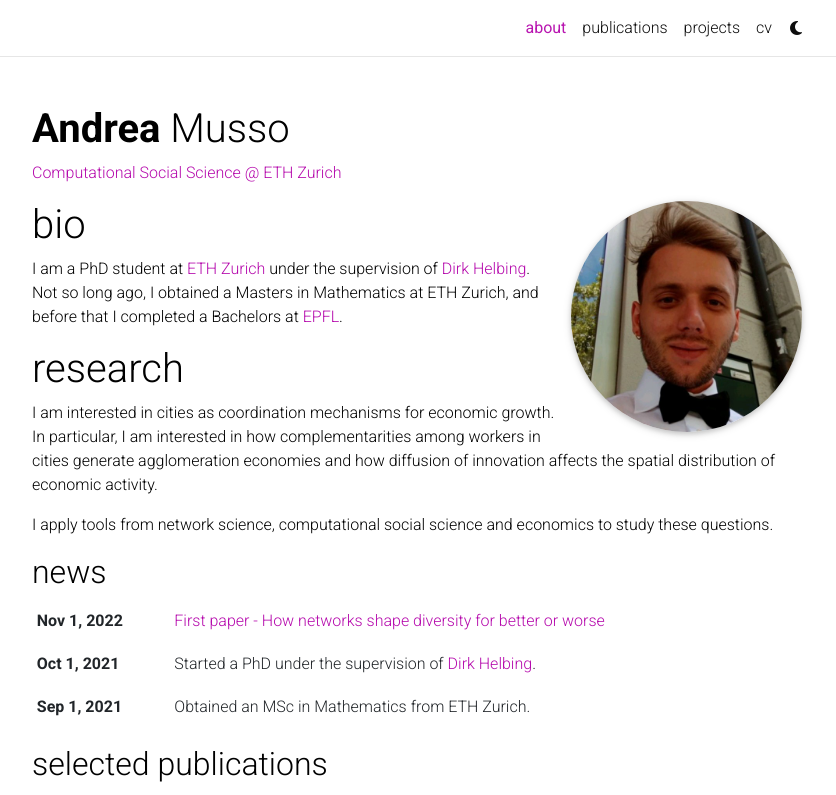
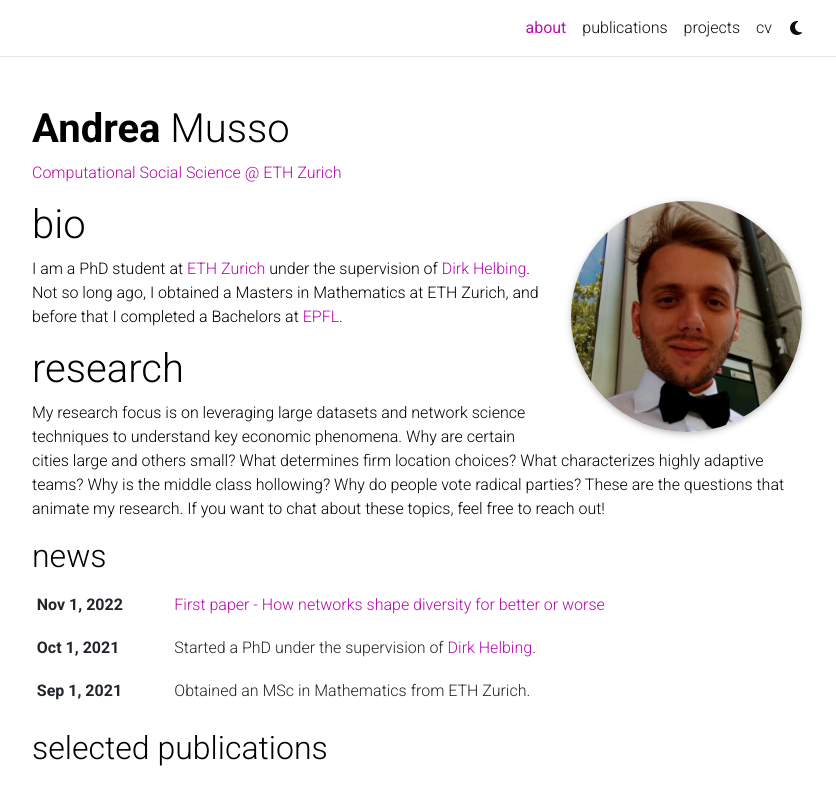
Before and after one commit to andreamusso96/andreamusso96.github.io, a Jekyll site: the page built from _pages/about.md, in a window 1280 px wide and 1181 px high, cut to the strip 0-795 px from the top of the window. Shown: the whole strip, without its empty margins (223-1059 px from the left). Built offline with Jekyll 4.4.1, drawn with Linux system fonts in a browser that asks for light colours; comment, search, counter and statistics services are not loaded; a style sheet for code colours, icons or effects is not loaded.

Commit message:
Updated bio

```diff
--- a/_pages/about.md
+++ b/_pages/about.md
@@ -20,7 +20,6 @@ I am a PhD student at [ETH Zurich](https://coss.ethz.ch/) under the supervision
 Not so long ago, I obtained a Masters in Mathematics at ETH Zurich, and before that I completed a Bachelors at [EPFL](https://www.epfl.ch/en/).
 
 # research
-I am interested in cities as coordination mechanisms for economic growth.
-In particular, I am interested in how complementarities among workers in cities generate agglomeration economies and how diffusion of innovation affects the spatial distribution of economic activity.
-
-I apply tools from network science, computational social science and economics to study these questions.
+My research focus is on leveraging large datasets and network science techniques to understand key economic phenomena.
+Why are certain cities large and others small? What determines firm location choices? What characterizes highly adaptive teams? Why is the middle class hollowing? Why do people vote radical parties? These are the questions that animate my research.
+If you want to chat about these topics, feel free to reach out!
```
